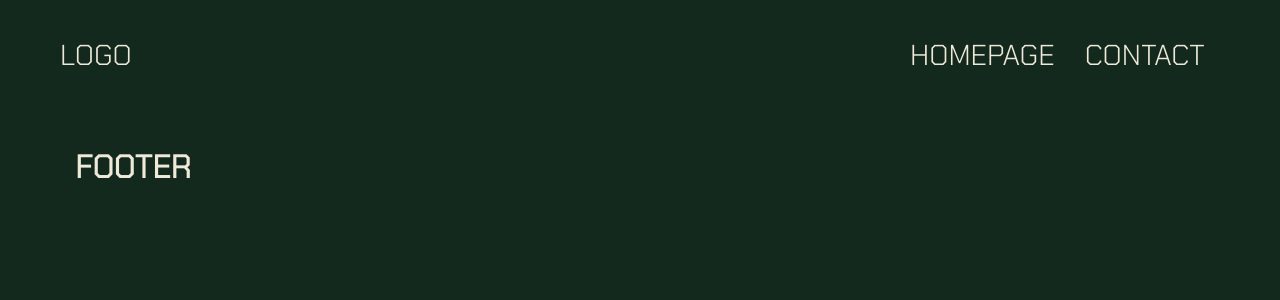
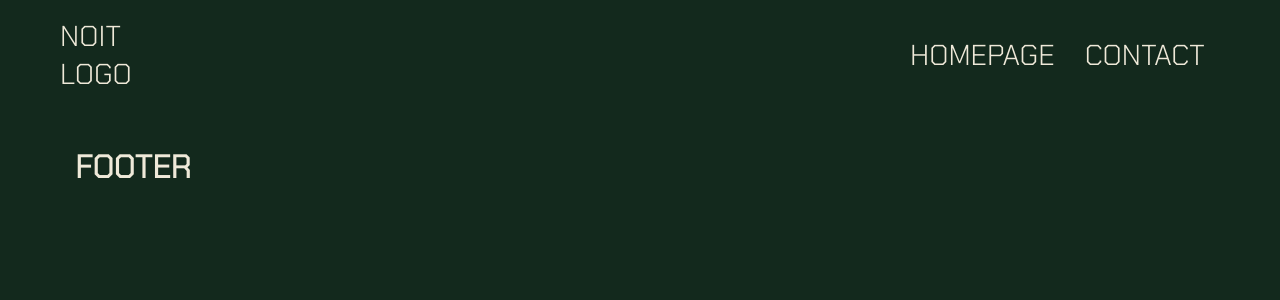
Before and after one commit to sergiik222/noit, a React (Create React App) app: page / in a window 1280 px wide. Shown: the top 300 px of the page. Built offline with nearby package versions, Linux system fonts and the light colour scheme.

Commit message:
Changing logo text

```diff
--- a/src/components/header/header.component.jsx
+++ b/src/components/header/header.component.jsx
@@ -7,7 +7,7 @@ import {Link} from 'react-router-dom'
 const Header = () => (
     <div className='header'>
         <Link className='logo-container' to="/">
-            <p>LOGO</p>
+            <p>NOIT LOGO</p>
         </Link>
         <div className='options'>
             <Link className='option' to="/shop">
```
